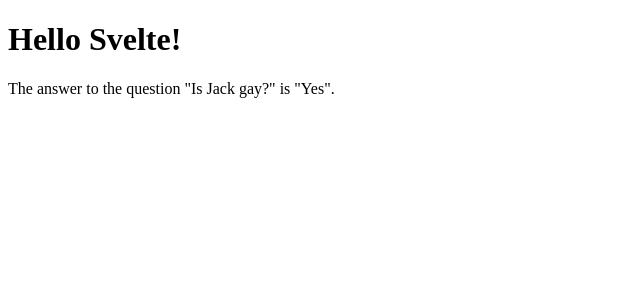
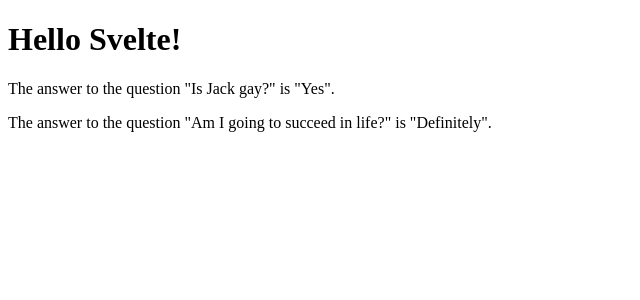
Before and after one commit to piggypiggyyoinkyoink/experimentation, a SvelteKit app in the folder svelte/: page / in a window 1280 px wide. Shown: the top 300 px of the page, without its empty margins (0-640 px from the left). Built offline with nearby package versions, Linux system fonts and the light colour scheme.

Commit message:
added separate reference to QnA component to highlight the different call fowhich uses the defualt values

```diff
--- a/svelte/src/lib/components/questionAndAnswer.svelte
+++ b/svelte/src/lib/components/questionAndAnswer.svelte
@@ -5,7 +5,7 @@
     }
     let answers = ["Absolutely!", "Definitely", "Perhaps", "Let's see", "Not a chance", "Nope"]
 
-    let { question = "is Jack gay?", answer=getRandomAnswer()} = $props();
+    let { question = "Am I going to succeed in life?", answer=getRandomAnswer()} = $props();
 
 </script>
 
--- a/svelte/src/routes/+page.svelte
+++ b/svelte/src/routes/+page.svelte
@@ -13,3 +13,4 @@
 
 <Hello />
 <QuestionAndAnswer {...qa}/>
+<QuestionAndAnswer/>
```
